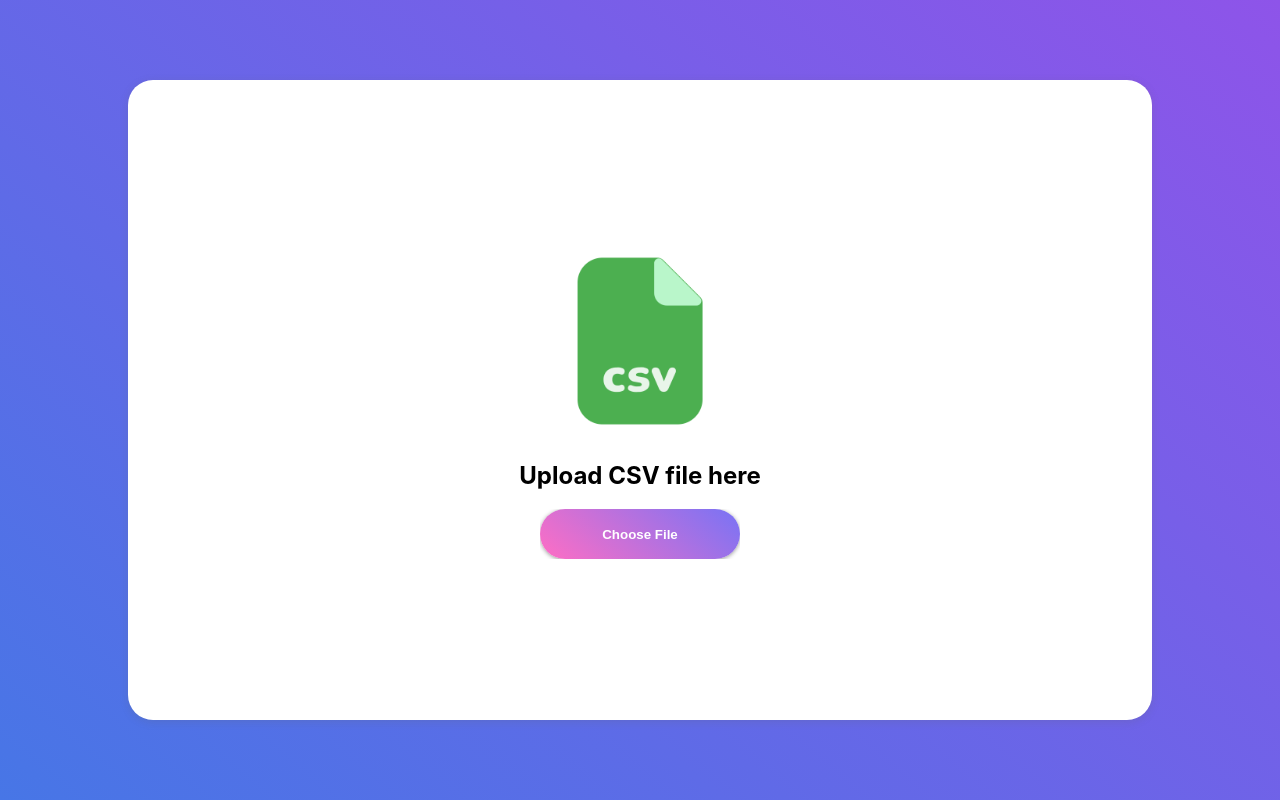
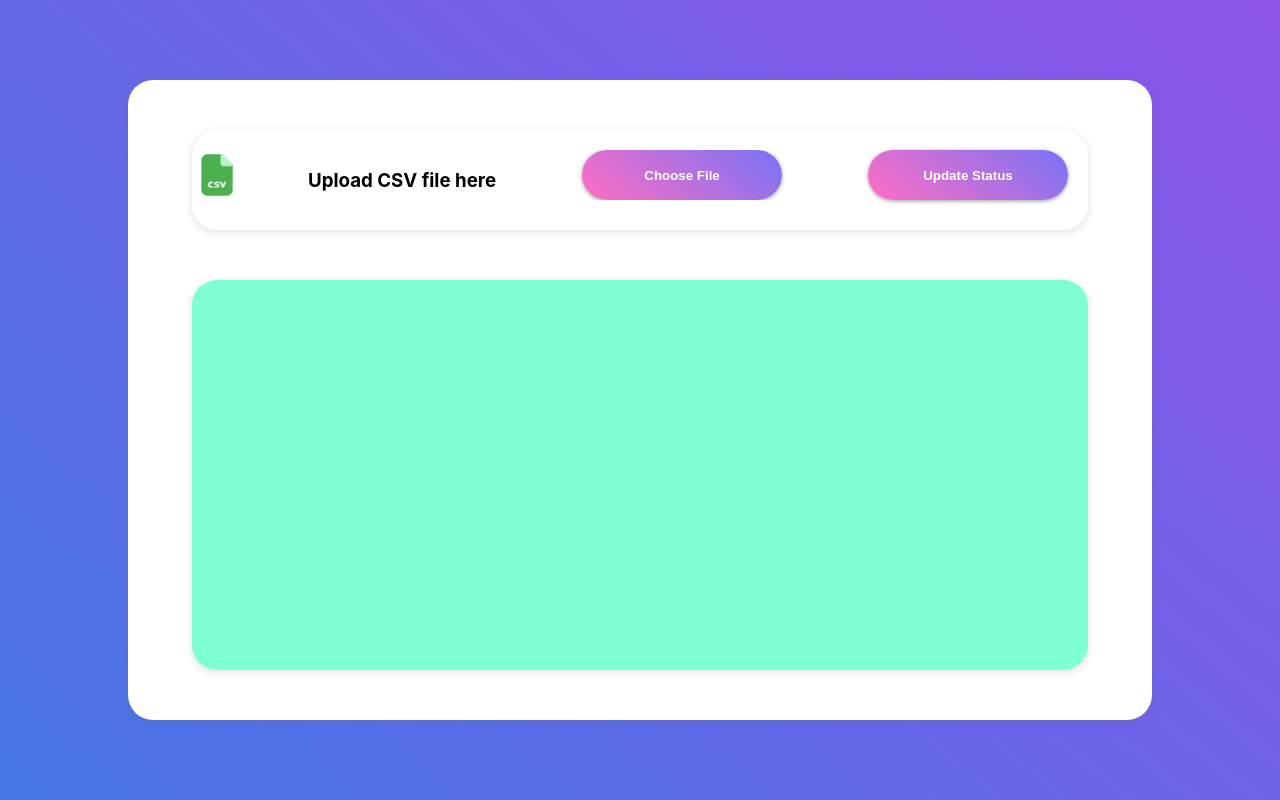
Before and after one commit to DevYadav-RaRa/csv-upload, a React (Create React App) app: page / in a window 1280 px wide. Built offline with nearby package versions, Linux system fonts and the light colour scheme.

Commit message:
[ADD]: Status for Csv Orders

```diff
--- a/src/App.css
+++ b/src/App.css
@@ -6,13 +6,31 @@
   height: 80vh;
   display: flex;
   flex-direction: column;
-  justify-content: center;
+  justify-content: space-between;
   align-items: center;
 }
 
+.outerDiv {
+  height: max-content!important;
+  flex-direction: row;
+  align-items: flex-start;
+  padding: 20px 0 20px 0;
+  margin: 50px 0 0 0!important;
+  width: 70vw;
+}
+
+.status {
+  margin: 50px;
+  width: 70vw;
+  background-color: aquamarine;
+  height: 60vh;
+  max-height: 60vh;
+  overflow: auto;
+}
+
 img {
-  height: 200px;
-  width: 200px;
+  height: 50px;
+  width: 50px;
 }
 
 input[type='file'] {
@@ -22,6 +40,7 @@ input[type='file'] {
 input {
   width: 200px;
   height: 50px;
+  padding: 0 20px 0 20px;
 }
 
 input[type=file]::file-selector-button {
@@ -45,3 +64,26 @@ input[type=file]::file-selector-button {
   cursor: pointer;
   transition: transform .2s ease-out;
 }
+
+button {
+  color: rgba(0, 0, 0, 0);
+  text-decoration: none;
+  margin: 0 20px 0 0;
+  padding: 0;
+  border: 0;
+  display: flex;
+  flex-direction: column;
+  position: relative;
+  width: 200px;
+  height: 50px;
+  border-radius: 25px;
+  background: linear-gradient(40deg, #ff6ec4, #7873f5);
+  box-shadow: 0px 1px 4px 0 rgba(0, 0, 0, 0.4);
+  display: flex;
+  align-items: center;
+  justify-content: center;
+  color: #fff;
+  font-weight: bold;
+  cursor: pointer;
+  transition: transform .2s ease-out;
+}
--- a/src/App.js
+++ b/src/App.js
@@ -1,8 +1,113 @@
-import React from "react";
+import React,{ useState } from "react";
 import jsonImage from "./image.png";
 import "./App.css"
 
 const App = () => {
+    var fileName;
+    var status = {};
+
+    const getStatus = () => {
+          const url = "http://localhost:8181"
+          const endPoint = "/api/v1/orders/csv/"
+
+          var requestOptions = {
+            method: 'GET'
+          };
+
+          fetch(url+endPoint+fileName, requestOptions)
+            .then(response => {return response.text()})
+            .then(data => {
+              status = JSON.parse(data)
+              console.log("Polling Response",data)
+              // status = data
+              var myDiv = document.getElementById("status");
+              myDiv.innerHTML = "";
+
+              if (Object.keys(status['data']['success']).length !== 0){
+                const a = document.createElement('table');
+                const successHead = document.createElement('caption');
+                successHead.innerHTML = 'Success';
+                a.appendChild(successHead);
+
+                const q = document.createElement('tr');
+                const w = document.createElement('th');
+                w.innerHTML = 'Status Code';
+                const e = document.createElement('th');
+                e.innerHTML = 'Status';
+                const r = document.createElement('th');
+                r.innerHTML = 'Message';
+                q.appendChild(w);
+                q.appendChild(e);
+                q.appendChild(r);
+
+                a.appendChild(q);
+                for (const property in status['data']['success']) {
+                  const w = document.createElement('td');
+                  w.innerHTML = JSON.stringify(property);
+
+                  const e = document.createElement('tr');
+                  const r = document.createElement('td');
+                  const t = document.createElement('td');
+                  const y = document.createElement('td');
+                  var x = status['data']['success'][property];
+                  r.innerHTML = x['Status Code'];
+                  t.innerHTML = x['Status'];
+                  y.innerHTML = x['Message'];
+
+                  e.appendChild(r)
+                  e.appendChild(t)
+                  e.appendChild(y)
+
+                  a.appendChild(w)
+                  a.appendChild(e)
+                }
+                myDiv.appendChild(a)
+              }
+
+              if (Object.keys(status['data']['failed']).length !== 0){
+                const b = document.createElement('table');
+                const failedHead = document.createElement('caption');
+                failedHead.innerHTML = 'Failed';
+                b.appendChild(failedHead);
+
+                const g = document.createElement('tr');
+                const h = document.createElement('th');
+                h.innerHTML = 'Status Code';
+                const j = document.createElement('th');
+                j.innerHTML = 'Status';
+                const k = document.createElement('th');
+                k.innerHTML = 'Message';
+                g.appendChild(h);
+                g.appendChild(j);
+                g.appendChild(k);
+
+                b.appendChild(g);
+                for (const property in status['data']['failed']) {
+                  const w = document.createElement('td');
+                  w.innerHTML = JSON.stringify(property);
+
+                  const e = document.createElement('tr');
+                  const r = document.createElement('td');
+                  const t = document.createElement('td');
+                  const y = document.createElement('td');
+                  var x = status['data']['failed'][property];
+
+                  r.innerHTML = x['Status Code'];
+                  t.innerHTML = x['Status'];
+                  y.innerHTML = x['Message'];
+
+                  e.appendChild(r)
+                  e.appendChild(t)
+                  e.appendChild(y)
+
+                  b.appendChild(w)
+                  b.appendChild(e)
+                }
+                myDiv.appendChild(b)
+              }
+            })
+            .catch((error) => {console.log(error)})
+        }
 
     const uploadFile = (e) => {
       e.preventDefault();
@@ -17,26 +122,25 @@ const App = () => {
         const ServiceId = "DasID"
         const Accountnumber = "DAS121"
         const Servicetype = "MP"
-        //const WebhookStr = `[{'purpose':["OR","OP","VO","VC"],"requestMethod":"POST","url":'https://envqm7h8tmior.x.pipedream.net',"headers":[{"key":"Key1","value":"BusinessHeader"},{"key":"Key2","value":"BusinessHeader"}],"payload":"tmpl-1"}]`
 
         myHeaders.append("tenanttoken", TenantToken);
         myHeaders.append("accountnumber", Accountnumber);
         myHeaders.append("businessname", BusinessName);
         myHeaders.append("serviceid", ServiceId);
         myHeaders.append("servicetype", Servicetype);
-       // myHeaders.append("webhook", WebhookStr);
+
         var requestOptions = {
             method: 'GET',
             headers: myHeaders
         };
 
-
         fetch('https://rara-ms-oms-brs.dev.rara.delivery/api/v1/orders/presigned', requestOptions)
           .then(response => {return response.text()})
           .then((data) => { const resp = JSON.parse(data)
             console.log("DAS",resp)
-
-            console.log("File",text)
+            fileName = resp.data.file
+            console.log("State",fileName)
+            // console.log("File",text)
             const requestOptions = {
               method: 'PUT',
               headers: {
@@ -52,7 +156,10 @@ const App = () => {
             };
 
             fetch(resp.data.presigned_url, requestOptions)
-              .then(response => console.log(response))
+              .then(response => {
+                response.text()
+                getStatus()
+              })
               .catch((error) => {console.log(error)})
           })
           .catch((error) => {console.log(error)})
@@ -62,9 +169,14 @@ const App = () => {
     return (
         <div>
           <div className="flex-container block">
-            <img src={jsonImage}></img>
-            <h2>Upload CSV file here</h2>
-            <input accept=".csv, .xls, .xlsx, text/csv, application/csv, text/comma-separated-values, application/csv, application/excel, application/vnd.msexcel, text/anytext, application/vnd. ms-excel, application/vnd.openxmlformats-officedocument.spreadsheetml.sheet" type="file" id="file" className="file" onChange={uploadFile}/>
+            <div className="flex-container block outerDiv">
+              <img src={jsonImage}></img>
+              <h3>Upload CSV file here</h3>
+              <input accept=".csv, text/csv, application/csv, text/comma-separated-values, application/csv" type="file" id="file" className="file" onChange={uploadFile}/>
+              <button onClick={getStatus}>Update Status</button>
+            </div>
+            <div id="status" className="flex-container block status">
+            </div>
           </div>
         </div>
     );
```
